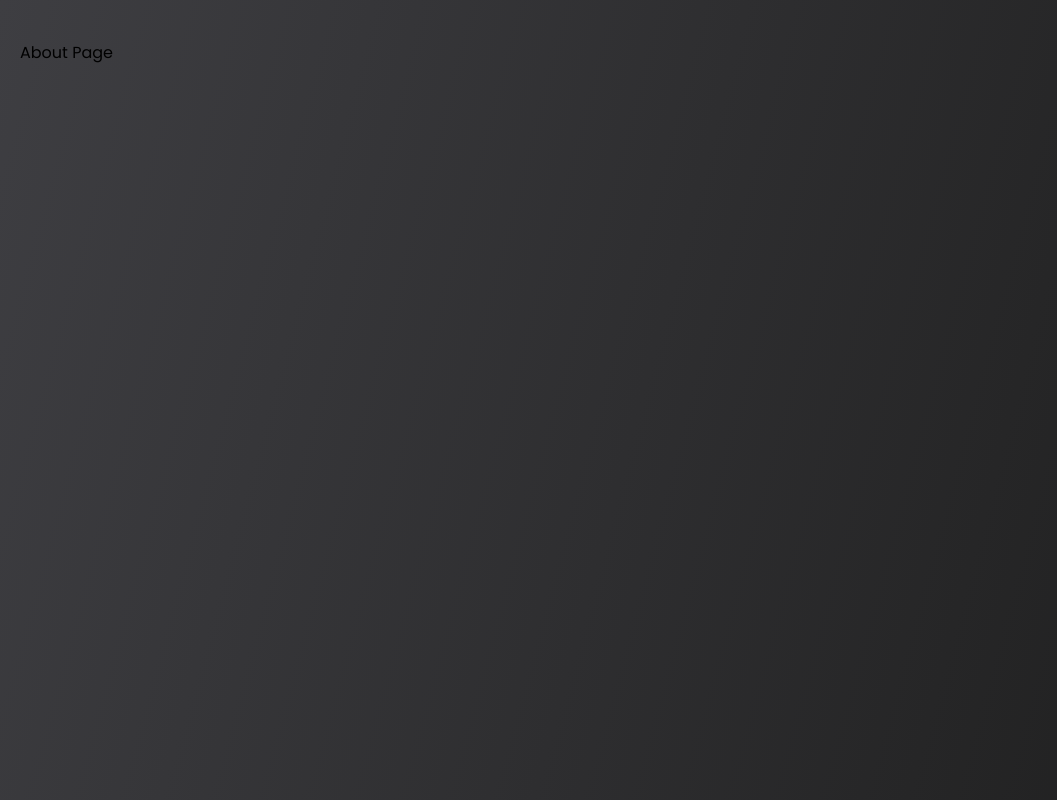
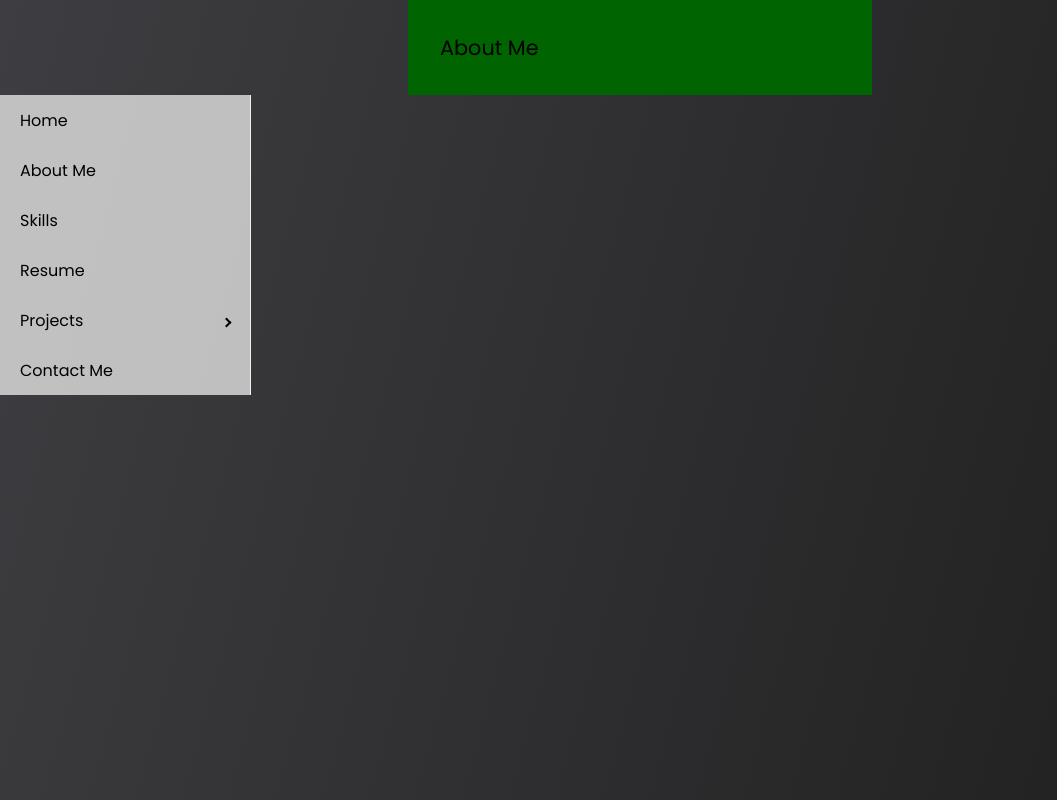
Before and after one commit to jalowe13/jacob-website, a React (Create React App) app: page /about in a window 1280 px wide. Shown: the whole page, without its empty margins (0-1057 px from the left). Built offline with nearby package versions, Linux system fonts and the light colour scheme.

Commit message:
Home and About Link Functionality

```diff
--- a/src/components/MenuLayout.js
+++ b/src/components/MenuLayout.js
@@ -10,7 +10,10 @@ const MenuLayout =({children}) =>{
     return(
         <Sidebar>
             <Menu>
-                  <MenuItem>
+                <MenuItem component={<Link to="/" />}>
+                    Home
+                </MenuItem>
+                <MenuItem component={<Link to="/about" />}>
                     About Me
                 </MenuItem>
                 <MenuItem>
--- a/src/pages/About.js
+++ b/src/pages/About.js
@@ -1,13 +1,19 @@
 import { useState } from "react";
 import styles from "../styles/Home.module.css";
 import { ProSidebarProvider } from "react-pro-sidebar";
+import MenuLayout from "../components/MenuLayout";
 
 
 // Homepage
 export default function About(){
     return(
-        <p>
-            About Page
-        </p>
+        <div className={styles.bg}>
+            <ProSidebarProvider>
+                <div className={styles.container}>
+                    About Me
+                </div>
+                <MenuLayout></MenuLayout>
+            </ProSidebarProvider>
+        </div>
     );
 }
```
Lines whose indentation alone changed are shown as unchanged.
